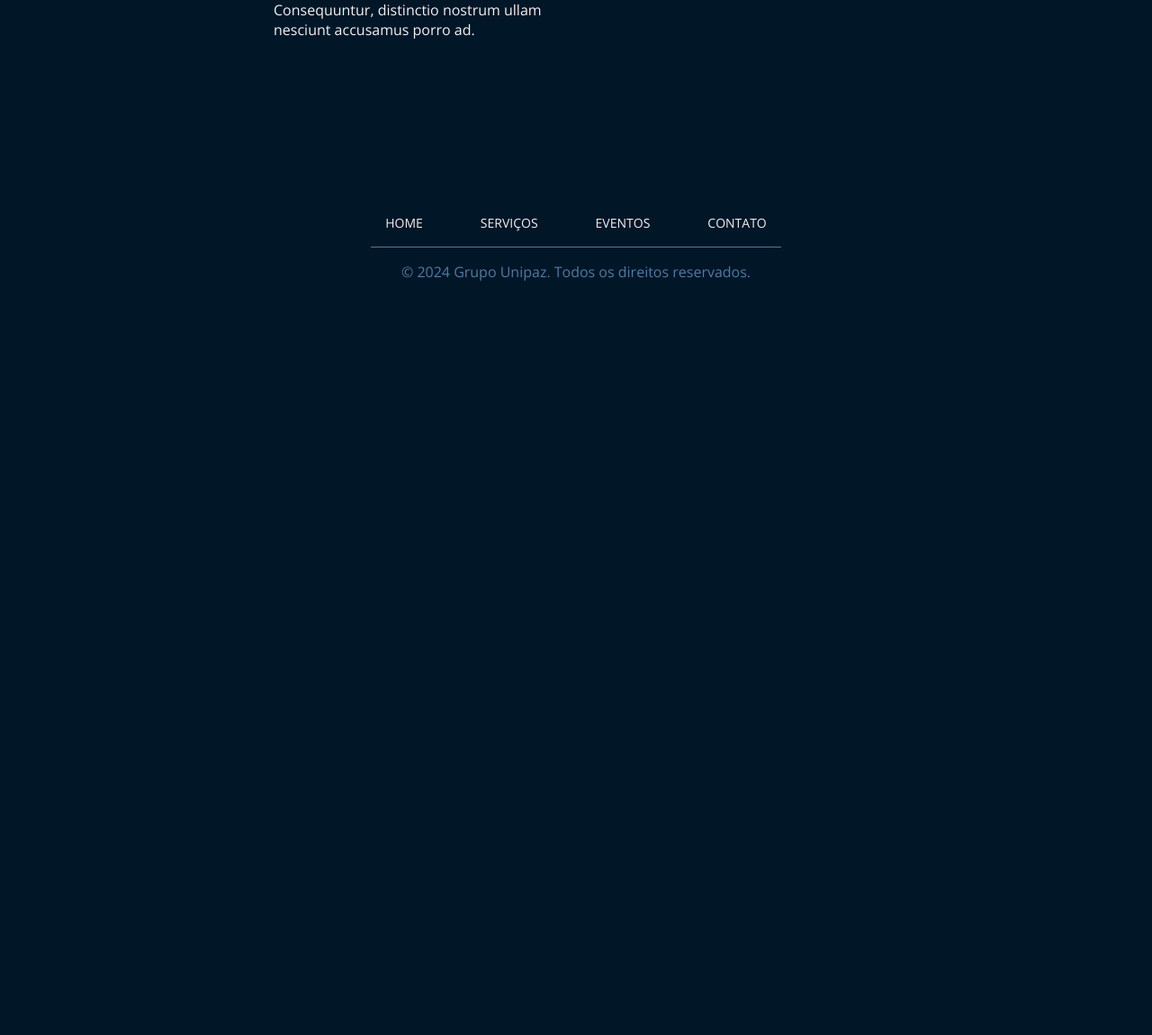
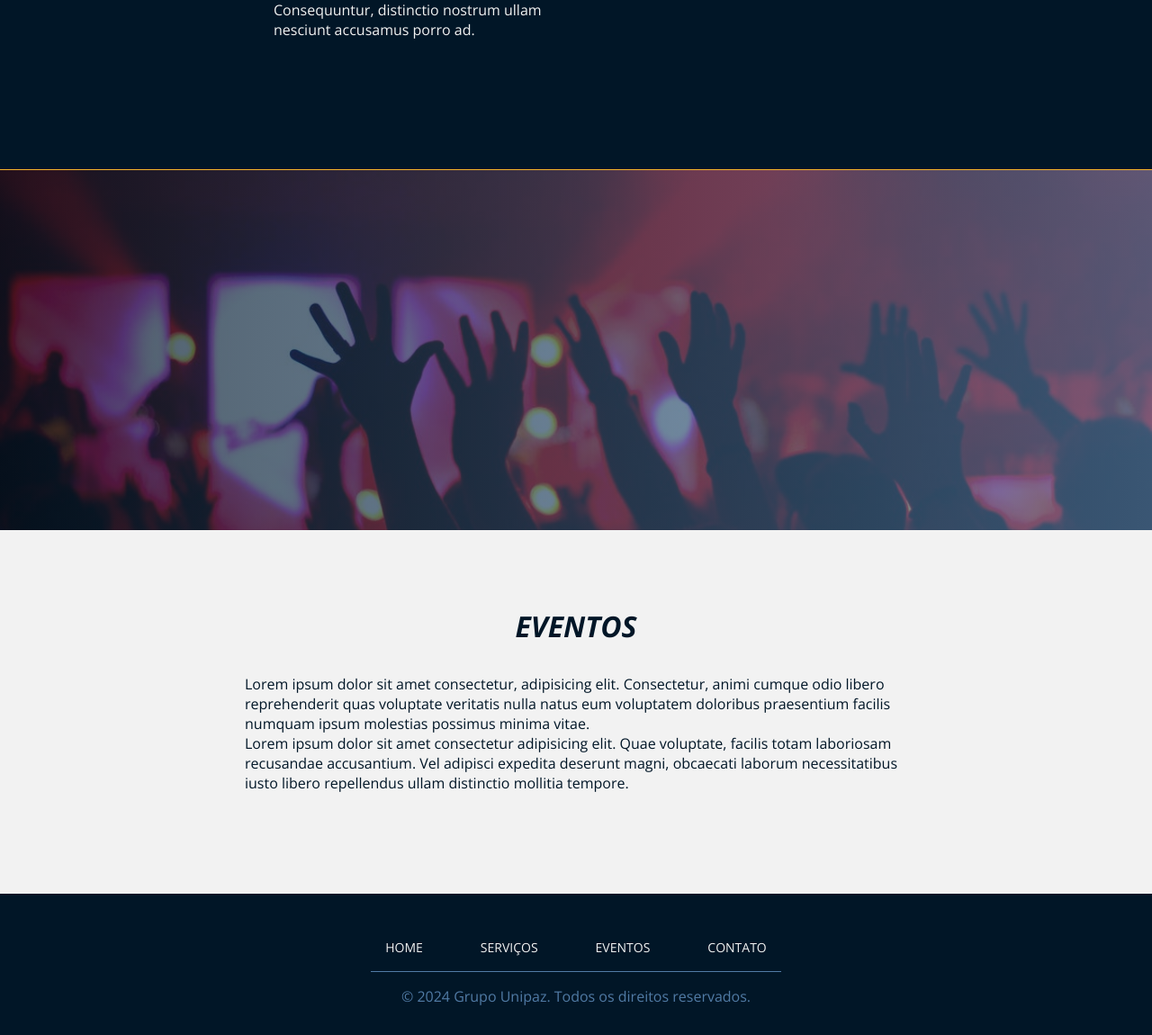
Before and after one commit to lucasberenger/unipaz, a Django app: template templates/website/static/servicos.html in a window 1280 px wide; the page is wider, and only the part inside the window is pictured. Shown: the part 2765-3915 px from the top of that part at 90% size. Before the commit the page ends 3077 px from the top of that part, so only its background shows below. Run offline with Django 5.2, Linux system fonts and the light colour scheme; the template is opened without the code that fills it, so the values that code supplies are empty; some libraries are stand-ins or nearby versions.

Commit message:
att
 - events

```diff
--- a/templates/website/static/css/servicos.css
+++ b/templates/website/static/css/servicos.css
@@ -146,3 +146,48 @@
     color: var(--white);
     width: 70%;
 }
+
+/* eventos */
+
+.event-container {
+    display: flex;
+    flex-direction: column;
+    background-color: var(--white);
+    border-top: 1px solid var(--yellow);
+}
+
+.event-filter {
+    background-image:linear-gradient(to right, var(--dark-blue), var(--blue));
+    width: 100%;
+    height: 400px;
+    position: absolute;
+    opacity: .7;
+}
+
+.event-image img {
+    width: 100%;
+    height: 400px;
+    object-position: 50%;
+    object-fit: cover;
+}
+
+.event-text {
+    display: flex;
+    flex-direction: column;
+    align-items: center;
+    justify-content: center;
+    padding: 4rem 0 6rem 0;
+}
+
+.event-container h1 {
+    padding: 1rem;
+    text-transform: uppercase;
+    font-style: italic;
+    color: var(--dark-blue);
+}
+
+.event-container p {
+    padding: 1rem;
+    color: var(--dark-blue);
+    width: 60%;
+}
--- a/templates/website/static/servicos.html
+++ b/templates/website/static/servicos.html
@@ -75,7 +75,7 @@
             </div>
         </div>
 
-        <!-- eventos -->
+        <!-- cftv -->
 
         <div class="cftv-container">
             <div class="cftv-text hidden">
@@ -88,6 +88,21 @@
                 <img src="images/cftv.png" alt="patrimonio">
             </div>
         </div>
+
+        <!-- eventos -->
+
+        <div class="event-container">
+            <div class="event-image">
+                <div class="event-filter"></div>
+                <img src="images/event.jpg" alt="seugrança pessoal">
+            </div>
+            <div class="event-text hidden">
+                <h1>Eventos</h1>
+                <p>Lorem ipsum dolor sit amet consectetur, adipisicing elit. Consectetur, animi cumque odio libero reprehenderit quas voluptate veritatis nulla natus eum voluptatem doloribus praesentium facilis numquam ipsum molestias possimus minima vitae. <br> Lorem ipsum dolor sit amet consectetur adipisicing elit. Quae voluptate, facilis totam laboriosam recusandae accusantium. Vel adipisci expedita deserunt magni, obcaecati laborum necessitatibus iusto libero repellendus ullam distinctio mollitia tempore.
+                </p>
+            </div>
+        </div>
+
 
 
 
```
